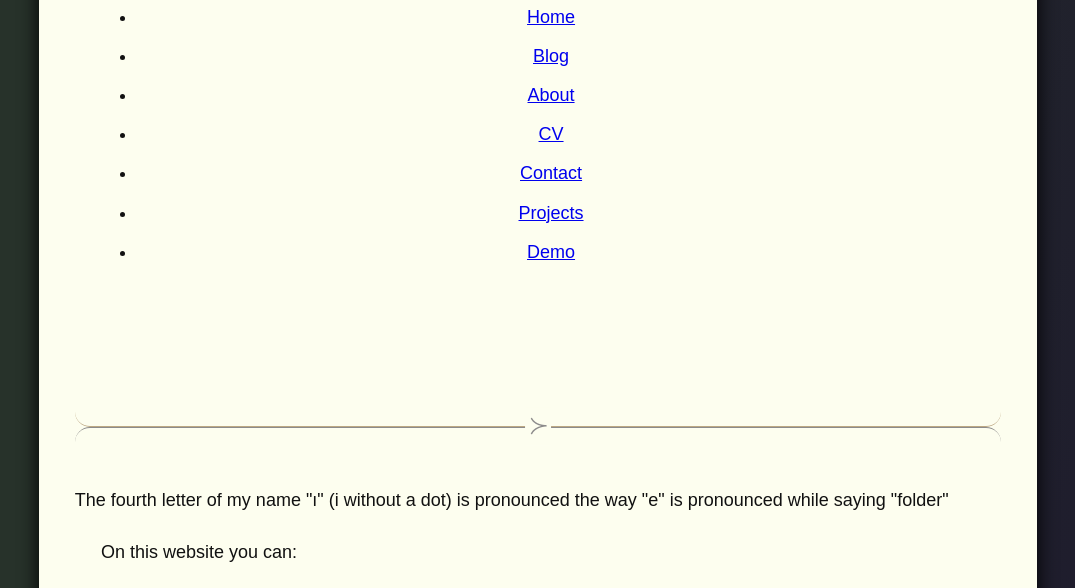
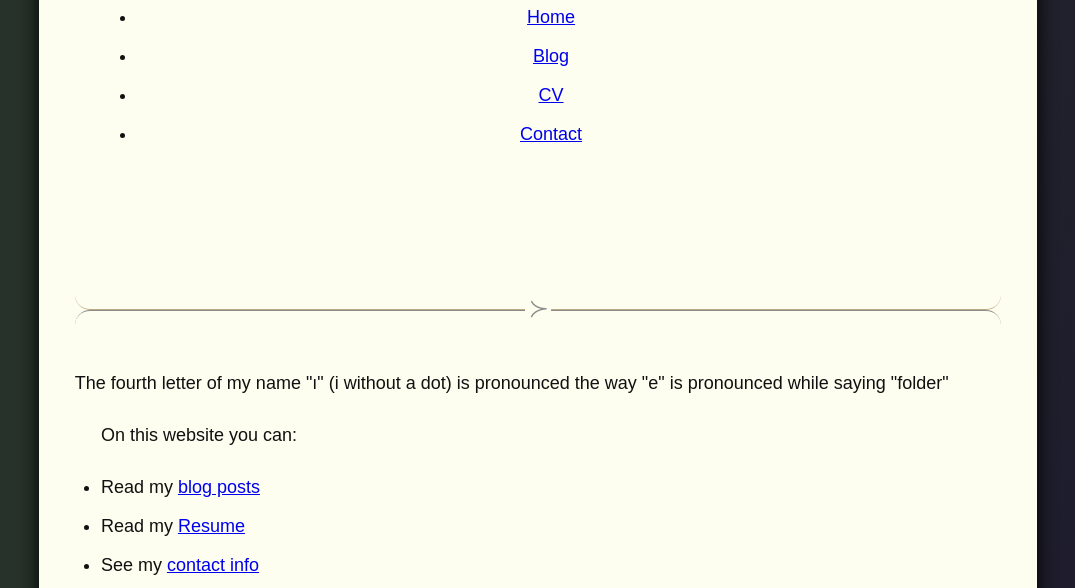
Before and after one commit to batikanor/website-gatsby-src, a Gatsby site: page / in a window 1280 px wide. Shown: the part 195-783 px from the top of the page, without its empty margins (102-1177 px from the left). Built offline with nearby package versions, Linux system fonts and the light colour scheme; Gatsby itself is replaced by a stand-in of ours.

Commit message:
Reduce navbar

```diff
--- a/src/components/header.js
+++ b/src/components/header.js
@@ -36,21 +36,21 @@ const Header = () => {
                         <li>
                             <Link className={headerStyles.navItem} activeClassName={headerStyles.activeNavItem} to = "/blog">Blog</Link>
                         </li>
-                        <li>
+                        {/* <li>
                             <Link className={headerStyles.navItem} activeClassName={headerStyles.activeNavItem} to = "/about">About</Link>
-                        </li>
+                        </li> */}
                         <li>
                             <Link className={headerStyles.navItem} activeClassName={headerStyles.activeNavItem} to = "/cv">CV</Link>
                         </li>
                         <li>
                             <Link className={headerStyles.navItem} activeClassName={headerStyles.activeNavItem} to = "/contact">Contact</Link>
                         </li>
-                        <li>
+                        {/* <li>
                             <Link className={headerStyles.navItem} activeClassName={headerStyles.activeNavItem} to = "/projects">Projects</Link>
                         </li>
                         <li>
                             <Link className={headerStyles.navItem} activeClassName={headerStyles.activeNavItem} to = "/demo">Demo</Link>
-                        </li>
+                        </li>       */}
                     </ul>
                 </nav>
             </div>
```
